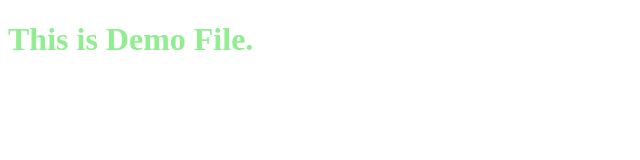
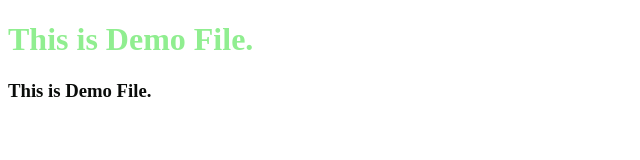
Before and after one commit to Hussain-programer/Pencil-animation, a plain HTML site: page Ex.html in a window 1280 px wide. Shown: the whole page, without its empty margins (0-640 px from the left). Drawn offline with Linux system fonts and the light colour scheme.

Commit message:
Adding a h3 heading

```diff
--- a/Ex.html
+++ b/Ex.html
@@ -7,5 +7,6 @@
 </head>
 <body>
     <h1 style="color: lightgreen;">This is Demo File.</h1>
+    <h3 style="color: #0a0c0a;">This is Demo File.</h3>
 </body>
 </html>
```
